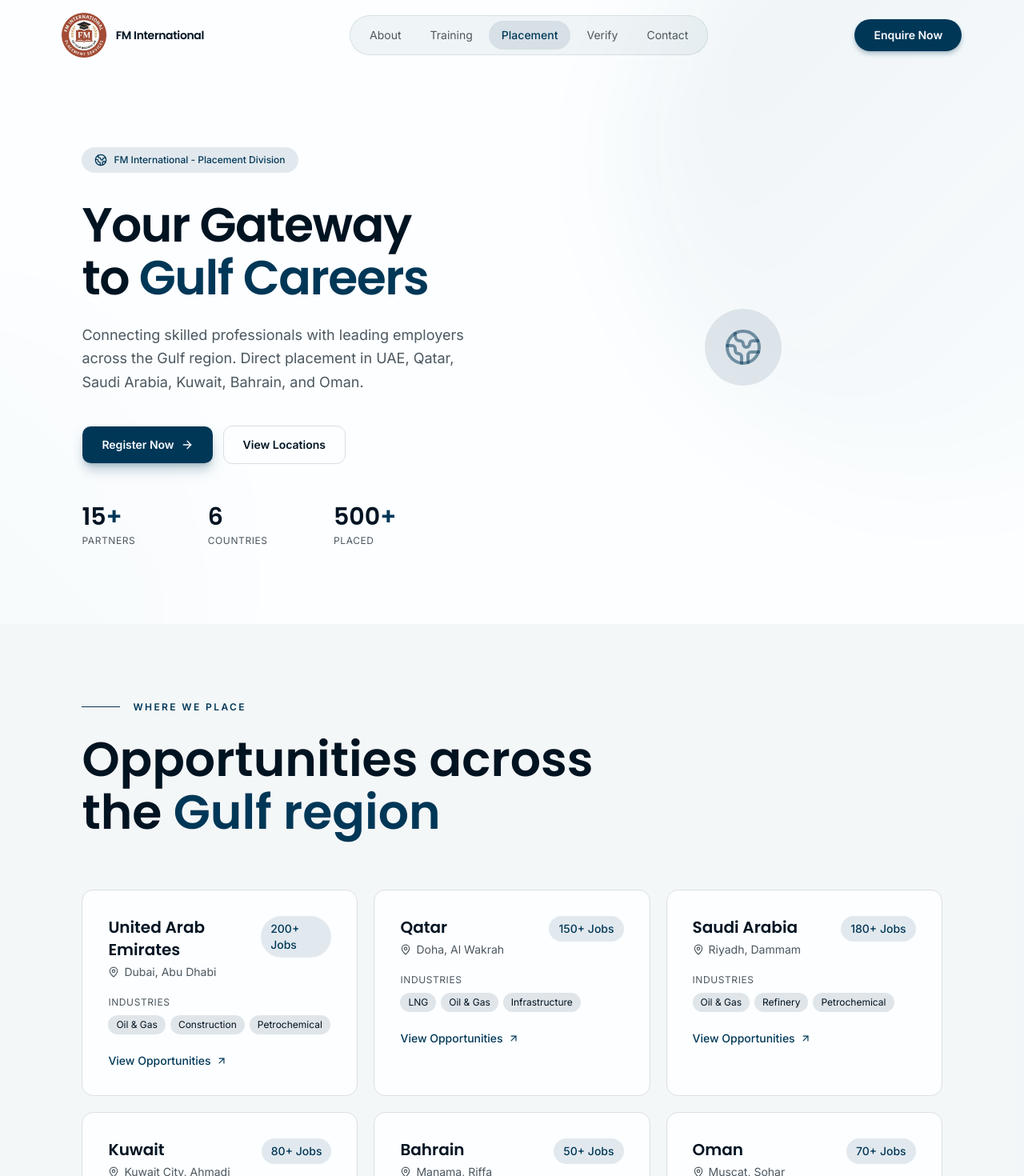
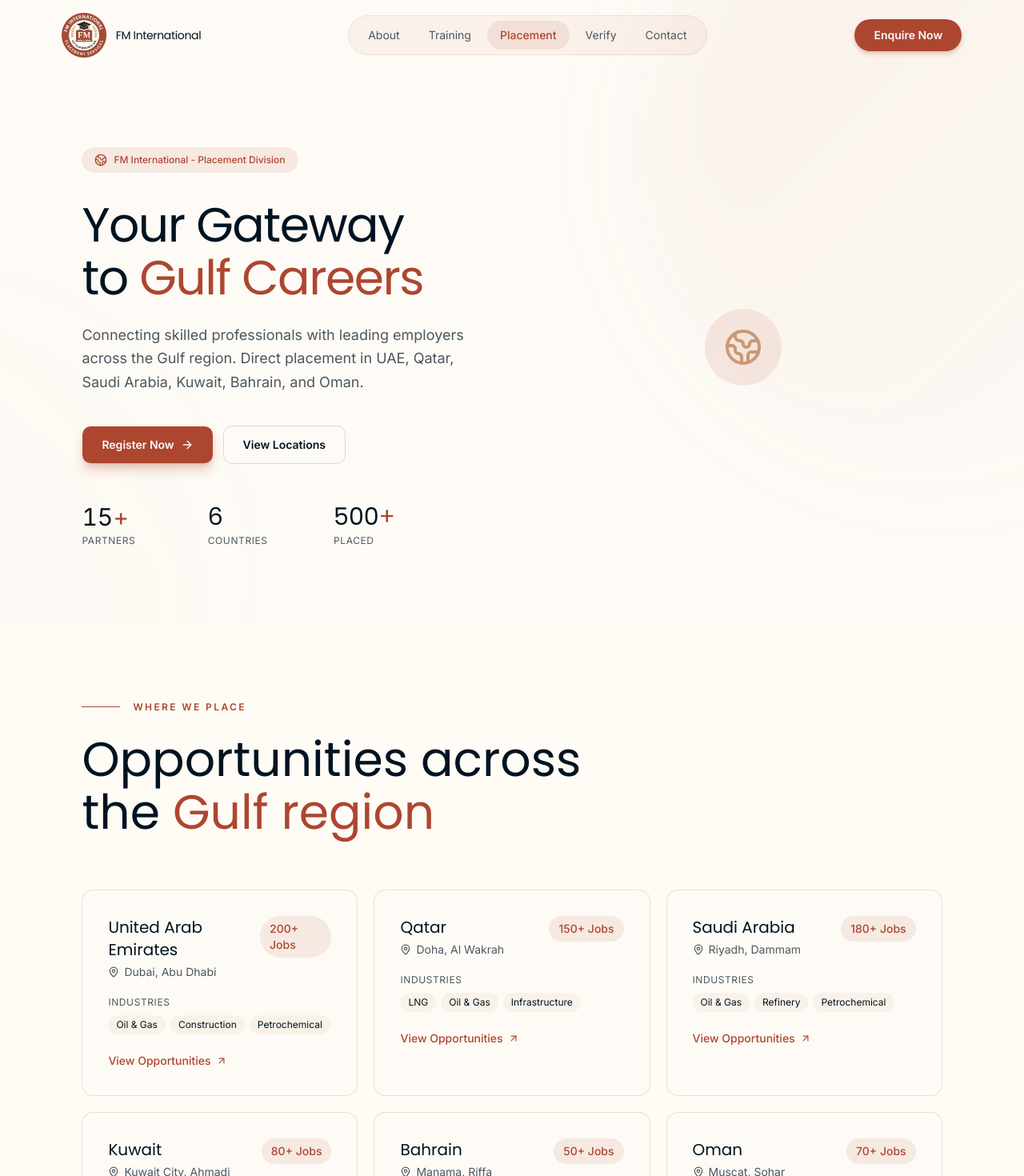
Before and after one commit to wnr-group/fm-global, a Next.js app: page /placement in a window 1280 px wide. Shown: the top 1470 px of the page at 80% size. Built offline with nearby package versions, Linux system fonts and the light colour scheme.

Commit message:
successfully update brand color in training and placement pages

```diff
--- a/src/app/globals.css
+++ b/src/app/globals.css
@@ -113,6 +113,47 @@
   --sidebar-accent-foreground: oklch(0.25 0.04 240);
   --sidebar-border: oklch(0.90 0.01 240);
   --sidebar-ring: oklch(0.32 0.08 240);
+}
+
+.training-theme {
+  --primary: #579620;
+  --background: #fcfcfa;
+  --color-background: #fcfcfa;
+  --accent: #d45339;
+}
+
+.placement-theme {
+  /* PRIMARY */
+  --primary: #ad462f;
+  --color-primary: #ad462f;
+
+  /* BACKGROUND */
+  --background: #fefbf6;
+  --color-background: #fefbf6;
+
+  /* SECONDARY (sections like bg-secondary) */
+  --secondary: #fefbf6;
+  --color-secondary: #fefbf6;
+
+  /* MUTED */
+  --muted: #ad462f;
+  --color-muted: #ad462f;
+
+  /* ACCENT */
+  --accent: #c89974;
+  --color-accent: #c89974;
+
+  /* BORDER (important for cards) */
+  --border: #e6d5c8;
+}
+
+.font-poppins {
+  font-family: var(--font-display);
+}
+
+/* Body font (already default via font-sans) */
+.font-inter {
+  font-family: var(--font-sans);
 }
 
 /* Dark theme - Deep azure, professional night mode */
--- a/src/app/placement/page.tsx
+++ b/src/app/placement/page.tsx
@@ -118,7 +118,7 @@ const processSteps = [
 
 export default function PlacementPage() {
   return (
-    <main className="min-h-screen">
+    <main className="placement-theme min-h-screen bg-background">
         {/* Hero Section */}
         <section
           aria-labelledby="placement-hero-heading"
@@ -147,7 +147,7 @@ export default function PlacementPage() {
                     priority
                   />
                   <div className="hidden sm:block">
-                    <p className="font-display text-foreground text-sm tracking-tight">
+                    <p className="font-poppins text-foreground text-sm tracking-tight">
                       FM International
                     </p>
                   </div>
@@ -198,7 +198,7 @@ export default function PlacementPage() {
 
                   <h1
                     id="placement-hero-heading"
-                    className="font-display text-4xl sm:text-5xl lg:text-6xl text-foreground leading-[1.1] mb-6 tracking-tight"
+                    className="font-poppins text-4xl sm:text-5xl lg:text-6xl text-foreground leading-[1.1] mb-6 tracking-tight"
                   >
                     Your Gateway to{" "}
                     <span className="text-primary">Gulf Careers</span>
@@ -227,7 +227,7 @@ export default function PlacementPage() {
                   {/* Stats */}
                   <dl className="grid grid-cols-3 gap-6 max-w-md">
                     <div>
-                      <dd className="font-display text-2xl sm:text-3xl text-foreground mb-1">
+                      <dd className="font-poppinstext-2xl sm:text-3xl text-foreground mb-1">
                         <AnimatedCounter value={15} suffix="" />
                         <span className="text-primary">+</span>
                       </dd>
@@ -236,7 +236,7 @@ export default function PlacementPage() {
                       </dt>
                     </div>
                     <div>
-                      <dd className="font-display text-2xl sm:text-3xl text-foreground mb-1">
+                      <dd className="font-poppins text-2xl sm:text-3xl text-foreground mb-1">
                         <AnimatedCounter value={6} suffix="" />
                         <span className="text-primary"></span>
                       </dd>
@@ -245,7 +245,7 @@ export default function PlacementPage() {
                       </dt>
                     </div>
                     <div>
-                      <dd className="font-display text-2xl sm:text-3xl text-foreground mb-1">
+                      <dd className="font-poppins text-2xl sm:text-3xl text-foreground mb-1">
                         <AnimatedCounter value={500} suffix="" />
                         <span className="text-primary">+</span>
                       </dd>
@@ -284,7 +284,7 @@ export default function PlacementPage() {
                     {/* Center globe icon */}
                     <div className="absolute inset-0 flex items-center justify-center">
                       <div className="w-24 h-24 rounded-full bg-primary/10 flex items-center justify-center animate-fade-in delay-200">
-                        <Globe2 className="w-12 h-12 text-primary/50" />
+                        <Globe2 className="w-12 h-12 text-accent" />
                       </div>
                     </div>
                   </div>
@@ -311,7 +311,7 @@ export default function PlacementPage() {
                 </div>
                 <h2
                   id="regions-heading"
-                  className="font-display text-4xl sm:text-5xl lg:text-6xl text-foreground max-w-3xl leading-[1.1]"
+                  className="font-poppins text-4xl sm:text-5xl lg:text-6xl text-foreground max-w-3xl leading-[1.1]"
                 >
                   Opportunities across the{" "}
                   <span className="text-primary">Gulf region</span>
@@ -323,11 +323,11 @@ export default function PlacementPage() {
             <div className="grid sm:grid-cols-2 lg:grid-cols-3 gap-4 lg:gap-5">
               {regions.map((region, index) => (
                 <ScrollReveal key={region.id} delay={index * 50}>
-                  <article className="group h-full bg-background rounded-2xl p-6 lg:p-8 border border-border hover:border-primary/30 hover:shadow-xl hover:shadow-primary/10 hover:-translate-y-1 transition-all duration-300 ease-out">
+                  <article className="group h-full bg-background rounded-2xl p-6 lg:p-8 border border-accent/30 hover:border-primary/30 hover:shadow-xl hover:shadow-primary/10 hover:-translate-y-1 transition-all duration-300 ease-out">
                     {/* Header */}
                     <div className="flex items-start justify-between mb-5">
                       <div>
-                        <h3 className="font-display text-xl text-foreground mb-1 truncate">
+                        <h3 className="font-poppins text-xl text-foreground mb-1 truncate">
                           {region.country}
                         </h3>
                         <div className="flex items-center gap-1.5 text-sm text-muted-foreground">
@@ -347,7 +347,7 @@ export default function PlacementPage() {
                         {region.industries.map((industry) => (
                           <span
                             key={industry}
-                            className="text-xs px-2.5 py-1 rounded-full bg-secondary text-foreground"
+                            className="text-xs px-2.5 py-1 rounded-full bg-accent/10 text-foreground"
                           >
                             {industry}
                           </span>
@@ -387,7 +387,7 @@ export default function PlacementPage() {
                 </div>
                 <h2
                   id="categories-heading"
-                  className="font-display text-4xl sm:text-5xl lg:text-6xl text-foreground max-w-3xl mx-auto leading-[1.1]"
+                  className="font-poppins text-4xl sm:text-5xl lg:text-6xl text-foreground max-w-3xl mx-auto leading-[1.1]"
                 >
                   Find your perfect{" "}
                   <span className="text-primary">role</span>
@@ -404,7 +404,7 @@ export default function PlacementPage() {
                       <div className="w-12 h-12 rounded-xl bg-primary/10 flex items-center justify-center icon-container flex-shrink-0" aria-hidden="true">
                         <category.icon className="w-6 h-6 text-primary" />
                       </div>
-                      <h3 className="font-display text-xl text-foreground">
+                      <h3 className="font-poppins text-xl text-foreground">
                         {category.title}
                       </h3>
                     </div>
@@ -436,7 +436,7 @@ export default function PlacementPage() {
                 </span>
                 <h2
                   id="how-it-works-heading"
-                  className="font-display text-3xl sm:text-4xl lg:text-5xl text-white max-w-2xl mx-auto"
+                  className="font-poppins text-3xl sm:text-4xl lg:text-5xl text-white max-w-2xl mx-auto"
                 >
                   From registration to deployment
                 </h2>
@@ -453,10 +453,10 @@ export default function PlacementPage() {
                   <ScrollReveal key={step.number} delay={index * 80}>
                     <div className="relative text-center group">
                       {/* Number circle */}
-                      <div className="relative z-10 w-12 h-12 mx-auto mb-4 rounded-full bg-white text-primary font-display text-lg flex items-center justify-center shadow-lg group-hover:scale-110 group-hover:shadow-xl transition-all duration-300">
+                      <div className="relative z-10 w-12 h-12 mx-auto mb-4 rounded-full bg-white text-primary font-poppins text-lg flex items-center justify-center shadow-lg group-hover:scale-110 group-hover:shadow-xl transition-all duration-300">
                         {step.number}
                       </div>
-                      <h3 className="font-display text-base text-white mb-1">
+                      <h3 className="font-poppins text-base text-white mb-1">
                         {step.title}
                       </h3>
                       <p className="text-xs text-white/70">
@@ -488,7 +488,7 @@ export default function PlacementPage() {
                     </div>
                     <h2
                       id="employers-heading"
-                      className="font-display text-3xl sm:text-4xl lg:text-5xl text-foreground mb-6 leading-[1.1]"
+                      className="font-poppins text-3xl sm:text-4xl lg:text-5xl text-foreground mb-6 leading-[1.1]"
                     >
                       Looking for skilled{" "}
                       <span className="text-primary">manpower?</span>
@@ -518,7 +518,7 @@ export default function PlacementPage() {
                         key={item.title}
                         className="p-5 bg-background rounded-2xl border border-border hover:border-primary/30 hover:shadow-lg transition-all duration-300"
                       >
-                        <h3 className="font-display text-base text-foreground mb-1">
+                        <h3 className="font-poppins text-base text-foreground mb-1">
                           {item.title}
                         </h3>
                         <p className="text-sm text-muted-foreground">
@@ -546,7 +546,7 @@ export default function PlacementPage() {
                 </span>
                 <h2
                   id="placement-cta-heading"
-                  className="font-display text-3xl sm:text-4xl lg:text-5xl text-foreground mb-6"
+                  className="font-poppins text-3xl sm:text-4xl lg:text-5xl text-foreground mb-6"
                 >
                   Ready to work abroad?
                 </h2>
@@ -595,7 +595,7 @@ export default function PlacementPage() {
                     className="w-14 h-14 object-contain group-hover:scale-105 transition-transform"
                   />
                   <div>
-                    <p className="font-display text-background text-sm">FM Global Careers</p>
+                    <p className="font-poppins text-background text-sm">FM Global Careers</p>
                     <p className="text-xs text-background/60">Global Careers Start Here</p>
                   </div>
                 </Link>
@@ -606,7 +606,7 @@ export default function PlacementPage() {
               </div>
 
               <nav aria-label="Footer navigation">
-                <h3 className="font-display text-background text-sm mb-4">Quick Links</h3>
+                <h3 className="font-poppins text-background text-sm mb-4">Quick Links</h3>
                 <ul className="space-y-3">
                   {[
                     { label: "About Us", href: "/about" },
@@ -627,7 +627,7 @@ export default function PlacementPage() {
               </nav>
 
               <div>
-                <h3 className="font-display text-background text-sm mb-4">Divisions</h3>
+                <h3 className="font-poppins text-background text-sm mb-4">Divisions</h3>
                 <ul className="space-y-3">
                   <li>
                     <Link
@@ -651,7 +651,7 @@ export default function PlacementPage() {
               </div>
 
               <div>
-                <h3 className="font-display text-background text-sm mb-4">Contact</h3>
+                <h3 className="font-poppins text-background text-sm mb-4">Contact</h3>
                 <address className="not-italic space-y-3 text-sm text-background/70">
                   <p>Chennai, Tamil Nadu, India</p>
                   <p>
```
Also changed, not shown: src/app/training/page.tsx (+23 -23 lines), 1 other file (tests, documents, lock files or other folders).
